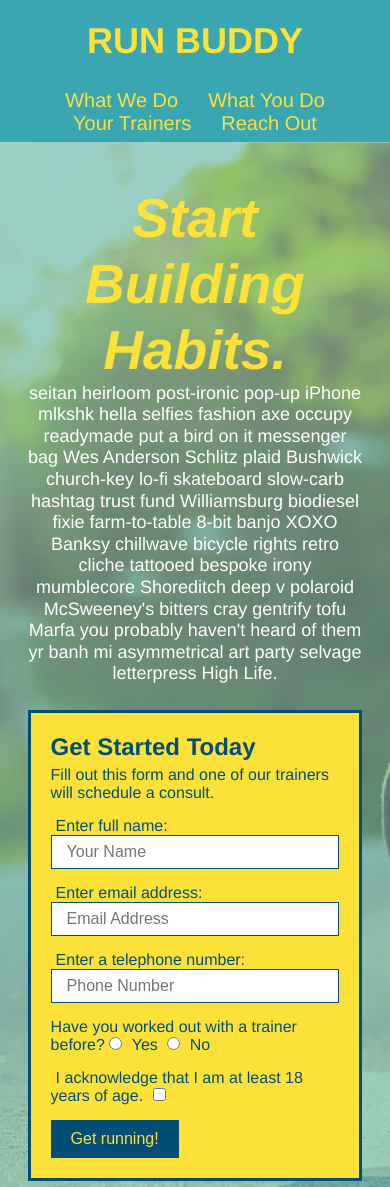
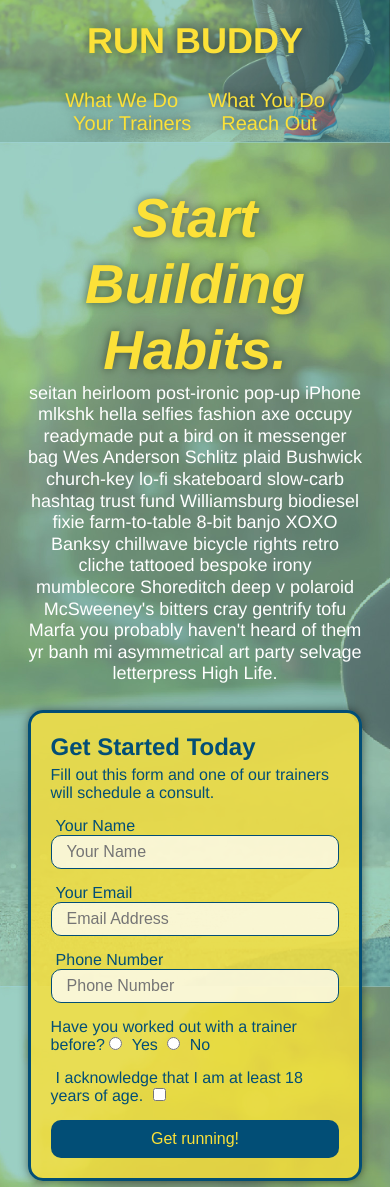
Before and after one commit to Aishels/run-buddy, a plain HTML site: page index.html in a window 390 px wide. Shown: the top 1187 px of the page. Drawn offline with Linux system fonts and the light colour scheme.

Commit message:
some extra aesthetics

```diff
--- a/assets/css/style.css
+++ b/assets/css/style.css
@@ -15,9 +15,16 @@
 header {
   padding: 20px 35px;
   background-color: #39a6b2;
+  background-image: url('../images/hero-bg.jpg');
+  background-size: cover;
+  background-attachment: fixed;
+  background-position: 80%;
   display: flex;
   justify-content: space-between;
   flex-wrap: wrap;
+  position: -webkit-sticky;
+  position: sticky;
+  top: 0;
 }
 
 header h1 {
@@ -25,6 +32,7 @@
   margin: 0;
   font-size: 36px;
   color: #fce138;
+  text-shadow: 0 0 10px rgba(0, 0, 0, 0.5);
 }
 
 header a {
@@ -48,6 +56,14 @@
   padding: 10px 15px;
   font-weight: lighter;
   font-size: 1.55vw;
+  text-shadow: 0 0 10px rgba(0, 0, 0, 0.5);
+}
+
+header nav ul li a:hover {
+  background: #fce138;
+  color: #024e76;
+  border-radius: 15px;
+  text-shadow: none;
 }
 
 /* HEADER / NAVBAR STYLES END */
@@ -89,7 +105,8 @@
 .hero {
   background-image: url('../images/hero-bg.jpg');
   background-size: cover;
-  background-position: center;
+  background-attachment: fixed;
+  background-position: 80%;
   display: flex;
   justify-content: center;
   flex-wrap: wrap;
@@ -109,15 +126,18 @@
   font-style: italic;
   font-size: 55px;
   color: #fce138;
+  text-shadow: 0 0 10px rgba(0, 0, 0, 0.5);
 }
 
 .hero-form {
   border: 3px solid #024e76;
-  background-color: #fce138;
+  background-color: rgba(252, 225, 56, 0.8);
   padding: 20px;
   color: #024e76;
   width: 40%;
   margin: 3.5%;
+  box-shadow: 0 0 10px rgba(0, 0, 0, 0.5);
+  border-radius: 15px;
 }
 
 .hero-form h3 {
@@ -129,6 +149,7 @@
 }
 
 .form-input {
+  background-color: rgba(255, 255, 255, 0.75);
   border: 1px solid #024e76;
   display: block;
   padding: 7px 15px;
@@ -136,6 +157,12 @@
   color: #024e76;
   width: 100%;
   margin-bottom: 15px;
+  border-radius: 10px;
+}
+
+.form-input:focus {
+  background-color: rgba(255, 255, 255, 1);
+  outline: none;
 }
 
 .hero-form label {
@@ -148,6 +175,11 @@
   border: none;
   padding: 10px 20px;
   font-size: 16px;
+  border-radius: 10px;
+}
+
+.hero-form button:hover {
+  background-color: #39a6b2;
 }
 /* HERO STYLES END */
 
@@ -194,11 +226,18 @@
   margin: 50px auto;
   padding-bottom: 50px;
   width: 80%;
-  border-bottom: 1px solid #39a6b2;
   display: flex;
   flex-wrap: wrap;
   align-items: center;
   justify-content: space-between;
+}
+
+/* .step:last-child {
+  border-bottom: 1px solid #39a6b2;
+} */
+
+.step:not(:last-child) {
+  border-bottom: 1px solid #39a6b2;
 }
 
 .step h3 {
@@ -329,6 +368,13 @@
   width: 100%;
   margin-bottom: 15px;
   margin-top: 5px;
+  border-radius: 10px;
+  background-color: rgba(255, 255, 255, 0.75);
+}
+
+.contact-form input:focus, .contact-form textarea:focus {
+  background-color: rgba(255, 255, 255, 1);
+  outline: none;
 }
 
 .contact-form button {
@@ -339,6 +385,12 @@
   text-align: center;
   padding: 15px 0;
   font-size: 16px;
+  border-radius: 10px;
+}
+
+.contact-form button:hover {
+  color: #fce138;
+  background: #39a6b2;
 }
 
 .contact-info a {
@@ -367,6 +419,7 @@
 header {
   padding-bottom: 0;
   justify-content: center;
+  position: relative;
 }
 
 header h1 {
@@ -390,7 +443,7 @@
 }
 
 .hero-cta, .hero-form {
-    width: 100%
+  width: 100%;
 }
 
 .hero-cta {
@@ -405,7 +458,7 @@
   flex: 0 70%;
 }
 
-  .contact-info iframe {
+.contact-info iframe{
   flex: 1 100%;
 }
 }
@@ -443,7 +496,7 @@
 /* MEDIA QUERY FOR MOBILE PHONES AND SMALLER */
 @media screen and (max-width: 575px) {
   /* this will be applied on any screen smaller than 575px */
-  .hero-form {
+  .hero-form button {
     width: 100%;
   }
 
--- a/index.html
+++ b/index.html
@@ -2,7 +2,7 @@
 <html lang="en">
   <head>
     <meta charset="UTF-8" />
-    <meta name="viewport" content="width=device-width, intial-scale=1.0" />
+    <meta name="viewport" content="width=device-width, initial-scale=1.0" />
     <link rel="stylesheet" href="./assets/css/style.css">
     <title>Run Buddy</title>
   </head>
@@ -26,7 +26,6 @@
           <li>
             <a href="#reach-out">Reach Out</a>
           </li>
-
         </ul>
       </nav>
     </header>
@@ -49,11 +48,11 @@
         <h3>Get Started Today</h3>
         <p>Fill out this form and one of our trainers will schedule a consult.</p>
         <form>
-          <label for="name">Enter full name:</label>
+          <label for="name">Your Name</label>
           <input type="text" placeholder="Your Name" id="name" name="name" class="form-input" />
-          <label for="email">Enter email address:</label>
+          <label for="email">Your Email</label>
           <input type="email" placeholder="Email Address" id="email" name="email" class="form-input" />
-          <label for="phone">Enter a telephone number:</label>
+          <label for="phone">Phone Number</label>
           <input type="tel" placeholder="Phone Number" name="phone" id="phone" class="form-input" />
           <p>
             Have you worked out with a trainer before?
```
Lines whose indentation alone changed are shown as unchanged.
